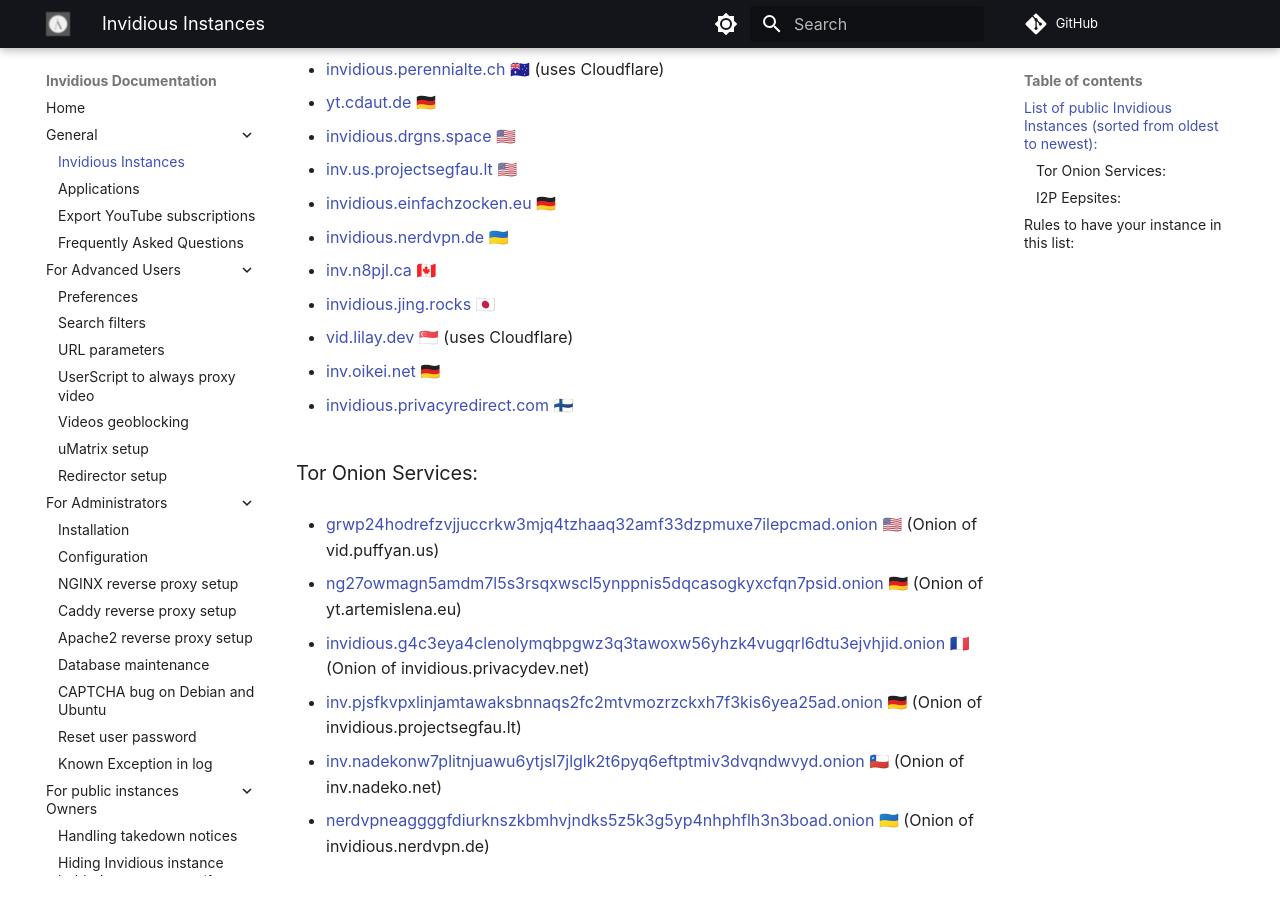
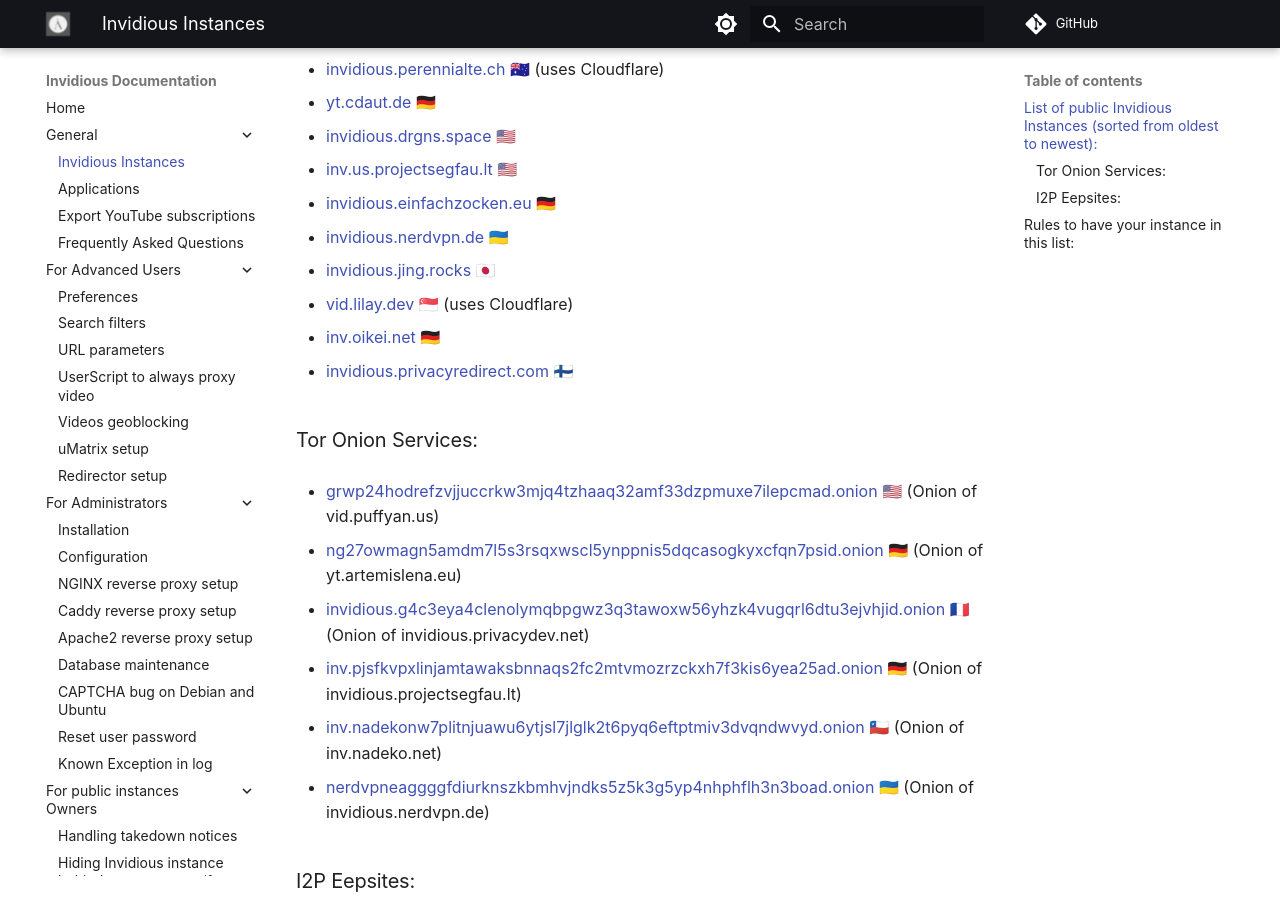
Before and after one commit to iv-org/documentation, an MkDocs documentation site: the page built from docs/instances.md, in a window 1280 px wide and 900 px high, scrolled down 992 px. Built offline with MkDocs 1.6.1 and Material for MkDocs 9.7.7, drawn with Linux system fonts in a browser that asks for light colours; comment, search, counter and statistics services are not loaded.

Commit message:
remove inv.n8pjl.ca
close https://github.com/iv-org/documentation/issues/543

```diff
--- a/docs/instances.md
+++ b/docs/instances.md
@@ -54,8 +54,6 @@
 
 * [invidious.nerdvpn.de](https://invidious.nerdvpn.de) 🇺🇦
 
-* [inv.n8pjl.ca](https://inv.n8pjl.ca) 🇨🇦
-
 * [invidious.jing.rocks](https://invidious.jing.rocks) 🇯🇵
 
 * [vid.lilay.dev](https://vid.lilay.dev) 🇸🇬 (uses Cloudflare)
```
